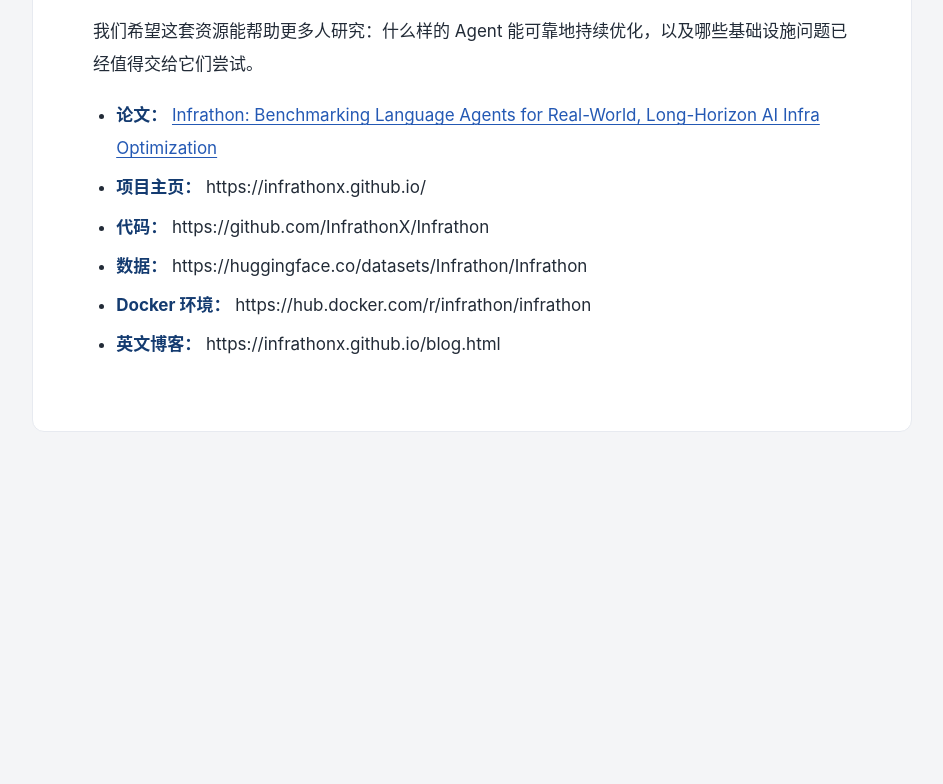
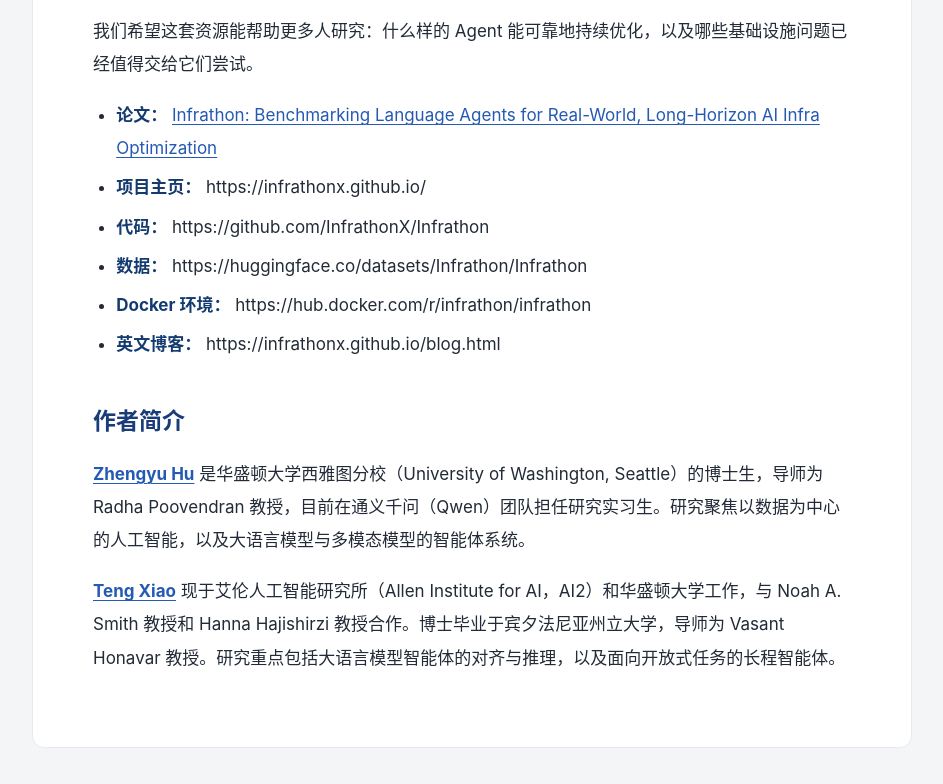
Before and after one commit to InfrathonX/InfrathonX.github.io, a plain HTML site: page blog-zh.html in a window 1280 px wide. Shown: the part 8016-8800 px from the top of the page, without its empty margins (168-1111 px from the left). Before the commit the page ends 8484 px from the top, so only its background shows below. Drawn offline with Linux system fonts and the light colour scheme.

Commit message:
Add author biographies to the Chinese article

```diff
--- a/blog-zh.html
+++ b/blog-zh.html
@@ -230,4 +230,8 @@ tr:nth-child(even) td { background: #f9fafc; }
 <li><strong>数据：</strong> https://huggingface.co/datasets/Infrathon/Infrathon</li>
 <li><strong>Docker 环境：</strong> https://hub.docker.com/r/infrathon/infrathon</li>
 <li><strong>英文博客：</strong> https://infrathonx.github.io/blog.html</li>
-</ul></main></body></html>
+</ul>
+<h2 id="authors">作者简介</h2>
+<p><strong><a href="https://huzhengyu477.github.io/">Zhengyu Hu</a></strong> 是华盛顿大学西雅图分校（University of Washington, Seattle）的博士生，导师为 Radha Poovendran 教授，目前在通义千问（Qwen）团队担任研究实习生。研究聚焦以数据为中心的人工智能，以及大语言模型与多模态模型的智能体系统。</p>
+<p><strong><a href="https://tengxiao1.github.io/">Teng Xiao</a></strong> 现于艾伦人工智能研究所（Allen Institute for AI，AI2）和华盛顿大学工作，与 Noah A. Smith 教授和 Hanna Hajishirzi 教授合作。博士毕业于宾夕法尼亚州立大学，导师为 Vasant Honavar 教授。研究重点包括大语言模型智能体的对齐与推理，以及面向开放式任务的长程智能体。</p>
+</main></body></html>
```
Also changed, not shown: site/blog-zh.html (+5 -1 lines).
